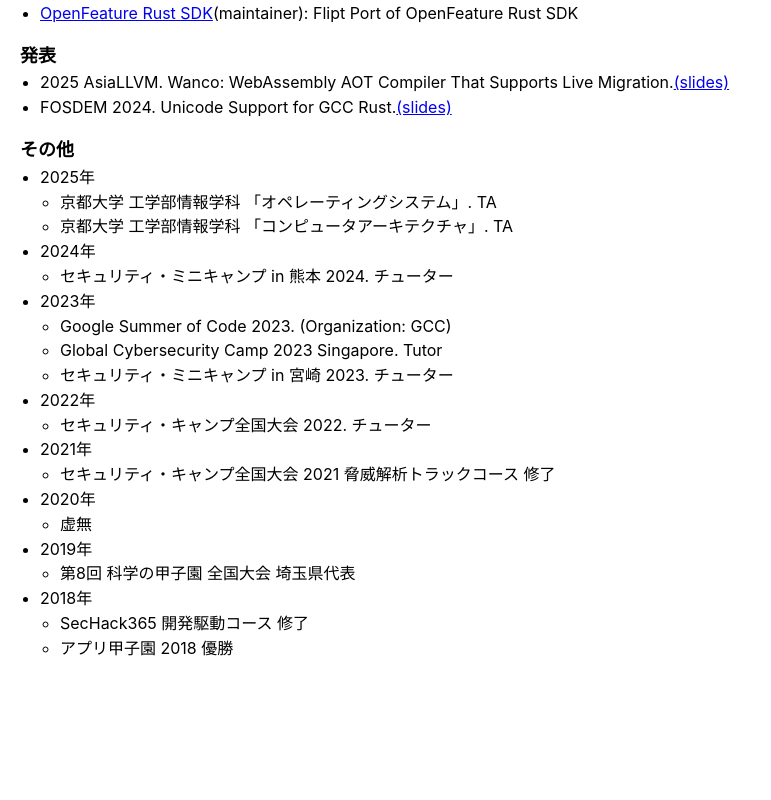
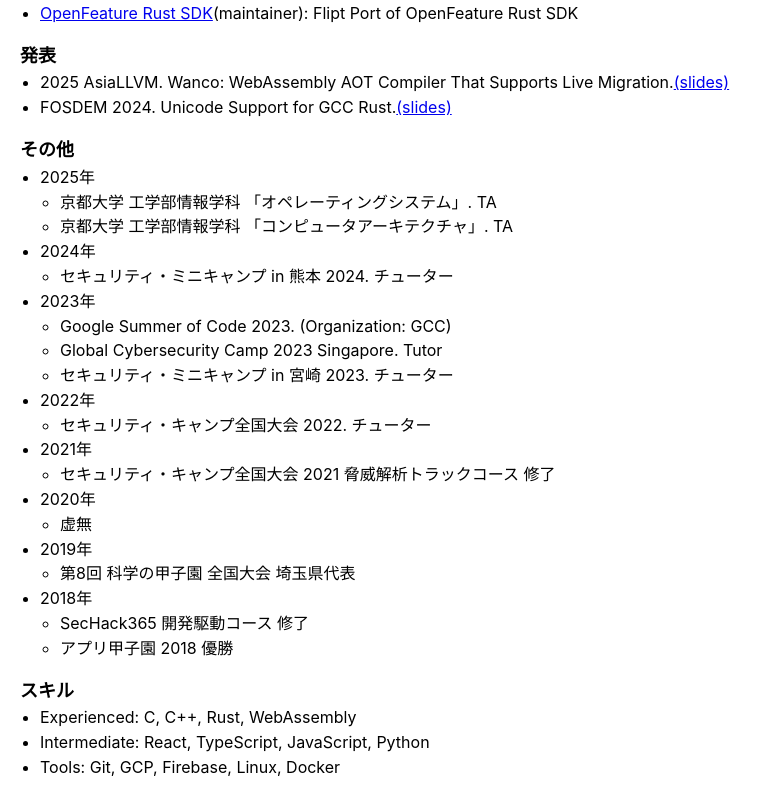
Before and after one commit to tamaroning/tamaroning.github.io, a Next.js app: page /about in a window 1280 px wide. Shown: the part 694-1494 px from the top of the page, without its empty margins (0-771 px from the left). Before the commit the page ends 1375 px from the top, so only its background shows below. Built offline with nearby package versions, Linux system fonts and the light colour scheme.

Commit message:
add skills

```diff
--- a/src/app/about/page.tsx
+++ b/src/app/about/page.tsx
@@ -165,6 +165,15 @@
 					</List>
 				</List.Item>
 			</List>
+
+			<Space h="md" />
+
+			<Text fw={700} size="lg">スキル</Text>
+			<List>
+				<List.Item>Experienced: C, C++, Rust, WebAssembly</List.Item>
+				<List.Item>Intermediate: React, TypeScript, JavaScript, Python</List.Item>
+				<List.Item>Tools: Git, GCP, Firebase, Linux, Docker</List.Item>
+			</List>
 		</div>
 	);
 }
```
